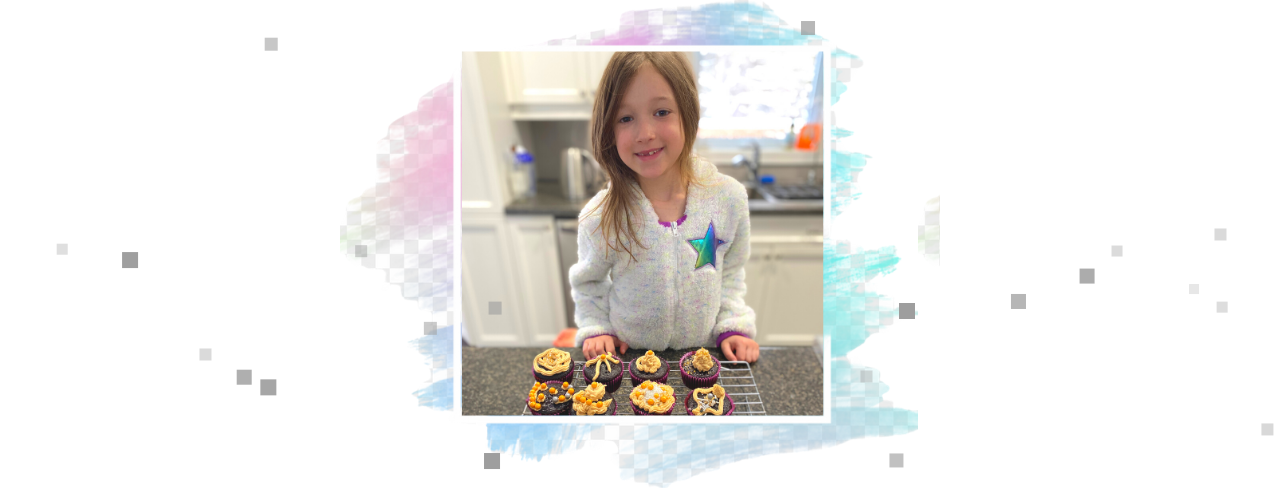
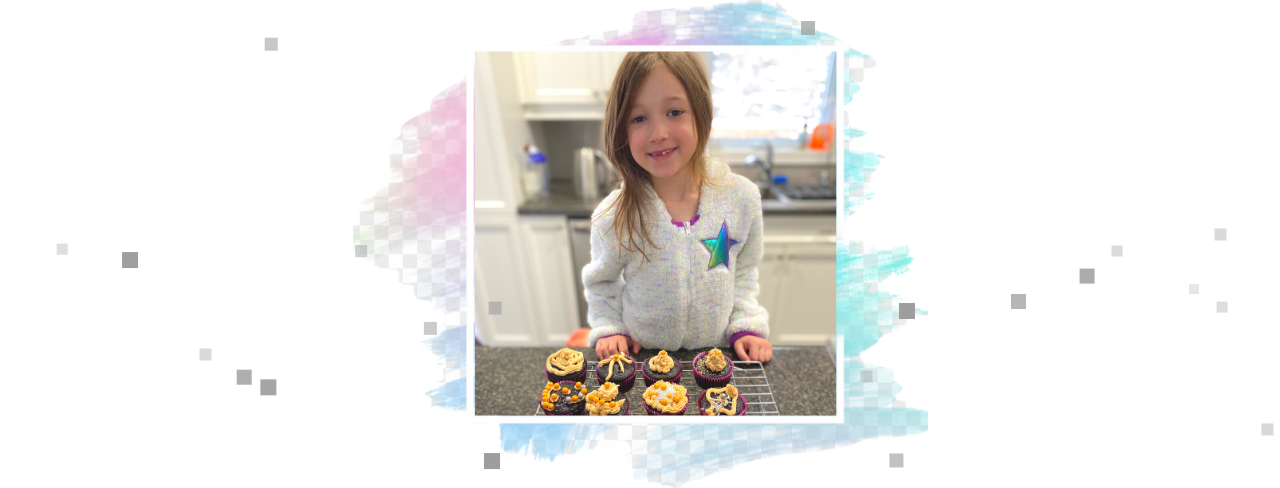
Before and after one commit to Emmas-Sweets-and-Treats/Emmas-Sweets-and-Treats.github.io, a website: page index.html in a window 1280 px wide. Shown: the part 262-750 px from the top of the page. Drawn offline with Linux system fonts and the light colour scheme; grey boxes are pictures that could not be loaded; a web font is replaced by a local one.

Commit message:
Adjust img width

```diff
--- a/product.css
+++ b/product.css
@@ -27,7 +27,7 @@ h1 {
 }
 
 .avatar-wrapper {
-  width: 600px;
+  width: 575px;
   height: 505px;
   background-image: url(./assets/img/profile.png);
 }
```
